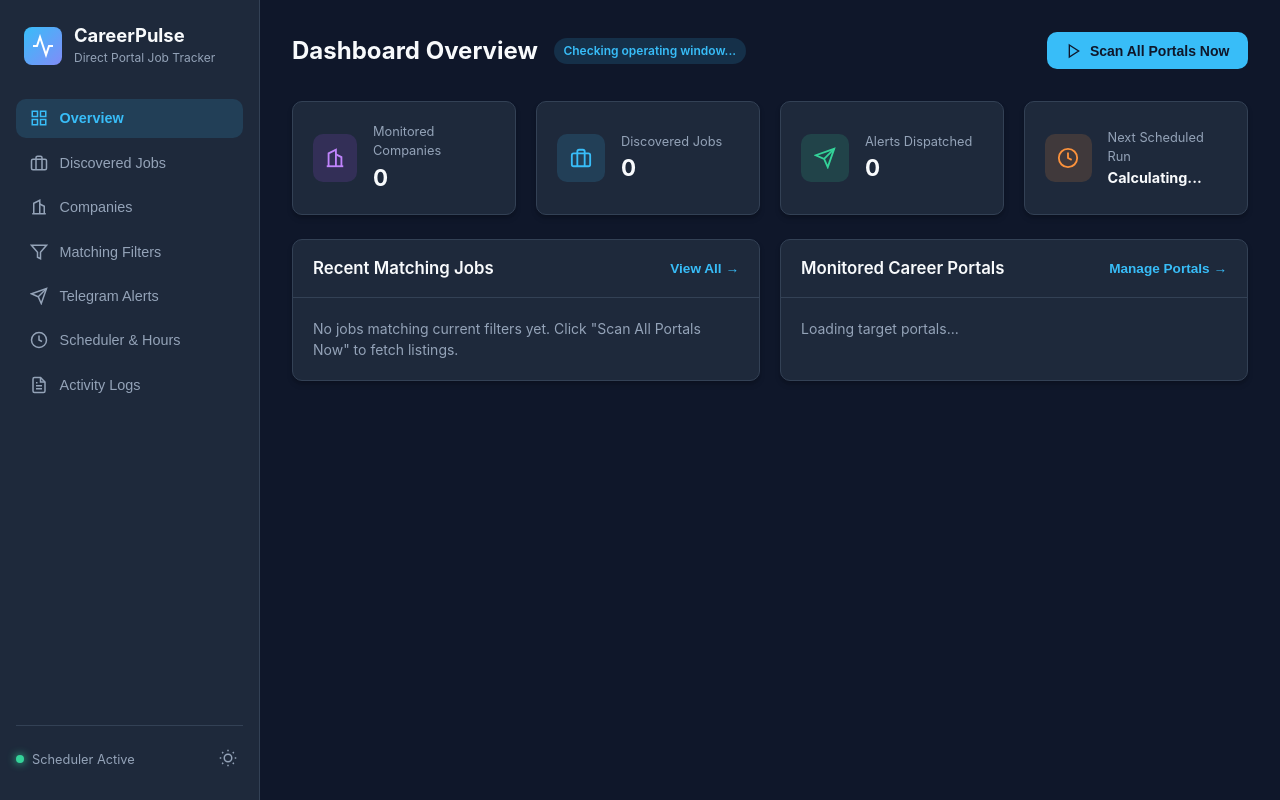
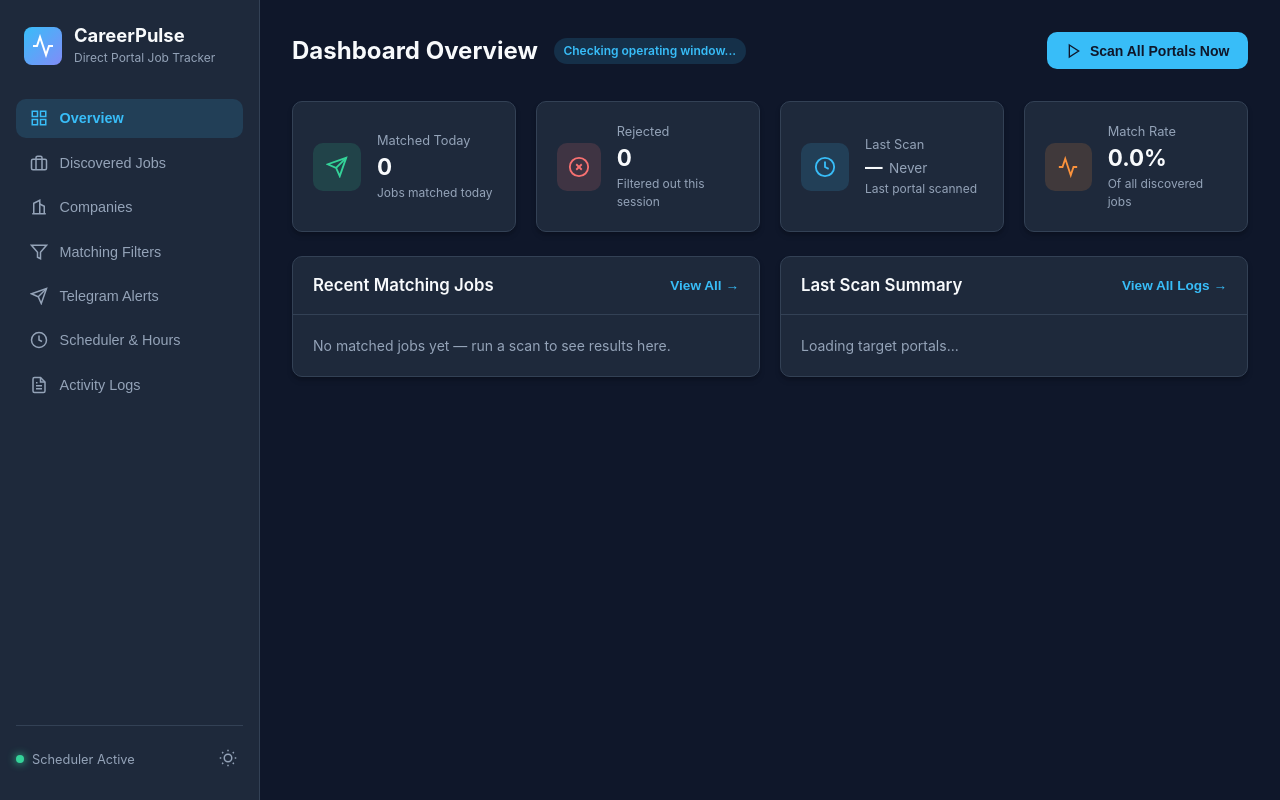
Before and after one commit to RdeepGhosh-2003/JOB-SCRAPPER, a FastAPI app: page / in a window 1280 px wide. Run offline with FastAPI, Linux system fonts and the light colour scheme; parts of the project's set-up code (start-up, migrations or seed data) failed here and were passed over.

Commit message:
feat(overview): redesign overview tab with new stat cards and last scan summary

```diff
--- a/src/career_pulse/web/app.py
+++ b/src/career_pulse/web/app.py
@@ -18,6 +18,7 @@ from career_pulse.web.routes.scan import router as scan_router
 from career_pulse.web.routes.telegram import router as telegram_router
 from career_pulse.web.routes.scheduler import router as scheduler_router, get_global_scheduler
 from career_pulse.web.routes.logs import router as logs_router
+from career_pulse.web.routes.overview import router as overview_router
 
 BASE_DIR = Path(__file__).resolve().parent
 STATIC_DIR = BASE_DIR / "static"
@@ -68,6 +69,7 @@ def create_app() -> FastAPI:
     app.include_router(telegram_router)
     app.include_router(scheduler_router)
     app.include_router(logs_router)
+    app.include_router(overview_router)
 
     # Dashboard Shell Route
     @app.get("/", response_class=HTMLResponse)
--- a/src/career_pulse/web/static/app.css
+++ b/src/career_pulse/web/static/app.css
@@ -336,10 +336,16 @@ body {
 .stat-icon.blue { background: rgba(56, 189, 248, 0.15); color: #38bdf8; }
 .stat-icon.green { background: rgba(52, 211, 153, 0.15); color: #34d399; }
 .stat-icon.orange { background: rgba(251, 146, 60, 0.15); color: #fb923c; }
+.stat-icon.red { background: rgba(248, 113, 113, 0.15); color: #f87171; }
 
 .stat-info {
     display: flex;
     flex-direction: column;
+}
+
+.stat-subtext {
+    font-size: 0.75rem;
+    color: var(--text-muted);
 }
 
 .stat-label {
--- a/src/career_pulse/web/static/app.js
+++ b/src/career_pulse/web/static/app.js
@@ -82,29 +82,44 @@ function initTheme() {
 // OVERVIEW TAB
 async function loadOverview() {
     try {
-        const [compRes, jobsRes, schedRes] = await Promise.all([
+        const [compRes, jobsRes, schedRes, statsRes] = await Promise.all([
             fetch("/api/companies").then(r => r.json()),
-            fetch("/api/jobs?limit=5").then(r => r.json()),
+            fetch("/api/jobs?limit=5&matched_only=true").then(r => r.json()),
             fetch("/api/scheduler/status").then(r => r.json()),
+            fetch("/api/overview/stats").then(r => r.json()),
         ]);
 
-        document.getElementById("stat-companies").textContent = compRes.length;
-        document.getElementById("stat-jobs").textContent = jobsRes.total;
+        // 1. Matched Today
+        const elMatchedToday = document.getElementById("stat-matched-today");
+        if (elMatchedToday) elMatchedToday.textContent = statsRes.matched_today || 0;
 
-        let totalAlerts = 0;
-        compRes.forEach(c => totalAlerts += (c.alerts_count || 0));
-        document.getElementById("stat-alerts").textContent = totalAlerts;
+        // 2. Rejected
+        const elRejected = document.getElementById("stat-rejected");
+        if (elRejected) elRejected.textContent = statsRes.jobs_rejected || 0;
 
-        // Next run
-        if (schedRes.next_run_at) {
-            const nextDt = new Date(schedRes.next_run_at);
-            document.getElementById("stat-next-run").textContent = nextDt.toLocaleTimeString([], { hour: '2-digit', minute: '2-digit' });
+        // 3. Last Scan (Company + Time)
+        const elLastScanComp = document.getElementById("stat-last-scan-company");
+        const elLastScanTime = document.getElementById("stat-last-scan-time");
+        if (elLastScanComp && elLastScanTime) {
+            if (statsRes.last_scan && statsRes.last_scan.company_name && statsRes.last_scan.company_name !== "None") {
+                elLastScanComp.textContent = statsRes.last_scan.company_name;
+                elLastScanTime.textContent = formatRelativeTime(statsRes.last_scan.scanned_at);
             } else {
-            document.getElementById("stat-next-run").textContent = schedRes.is_running ? "Idle" : "Disabled";
+                elLastScanComp.textContent = "—";
+                elLastScanTime.textContent = "Never";
+            }
+        }
+
+        // 4. Match Rate
+        const elMatchRate = document.getElementById("stat-match-rate");
+        if (elMatchRate) {
+            const rate = typeof statsRes.match_rate === "number" ? statsRes.match_rate.toFixed(1) : "0.0";
+            elMatchRate.textContent = `${rate}%`;
         }
 
         // Window pill
         const pill = document.getElementById("window-status-pill");
+        if (pill) {
             if (schedRes.in_active_window) {
                 pill.className = "badge badge-success";
                 pill.textContent = "Operating Window Active";
@@ -112,33 +127,71 @@ async function loadOverview() {
                 pill.className = "badge badge-warning";
                 pill.textContent = "Outside Operating Hours";
             }
+        }
 
-        // Recent Jobs list in overview
+        // Recent Matching Jobs panel
         const recentContainer = document.getElementById("overview-recent-jobs");
+        if (recentContainer) {
             if (jobsRes.jobs && jobsRes.jobs.length > 0) {
                 recentContainer.innerHTML = jobsRes.jobs.map(j => `
-                <div class="window-item mb-2">
+                    <div class="window-item mb-2" style="display: flex; justify-content: space-between; align-items: center;">
                         <div>
                             <strong>${escapeHtml(j.title)}</strong>
                             <div class="subtext text-muted">${escapeHtml(j.company_name)} • ${escapeHtml(j.location || 'Unknown')}</div>
                         </div>
-                    <a href="${escapeHtml(j.apply_url)}" target="_blank" class="btn btn-sm btn-primary">Apply →</a>
+                        <a href="${escapeHtml(j.apply_url || j.url)}" target="_blank" class="btn btn-sm btn-primary">Apply →</a>
                     </div>
                 `).join("");
+            } else {
+                recentContainer.innerHTML = `<p class="text-muted">No matched jobs yet — run a scan to see results here.</p>`;
+            }
         }
 
-        // Recent Companies in overview
+        // Last Scan Summary: Max 6 companies ordered by last_scanned_at DESC
         const compContainer = document.getElementById("overview-companies-list");
-        if (compRes.length > 0) {
-            compContainer.innerHTML = compRes.slice(0, 5).map(c => `
-                <div class="window-item mb-2">
-                    <div>
+        if (compContainer) {
+            if (compRes && compRes.length > 0) {
+                const sorted = [...compRes].sort((a, b) => {
+                    const tA = a.last_scanned_at ? new Date(a.last_scanned_at.endsWith("Z") ? a.last_scanned_at : a.last_scanned_at + "Z").getTime() : 0;
+                    const tB = b.last_scanned_at ? new Date(b.last_scanned_at.endsWith("Z") ? b.last_scanned_at : b.last_scanned_at + "Z").getTime() : 0;
+                    return tB - tA;
+                });
+                const top6 = sorted.slice(0, 6);
+
+                compContainer.innerHTML = top6.map(c => {
+                    let statusBadge = `<span class="badge badge-neutral">—</span>`;
+                    if (c.last_scanned_at) {
+                        if (c.scan_status === 'success') {
+                            statusBadge = `<span class="badge badge-success" title="Scan succeeded">✅</span>`;
+                        } else if (c.scan_status === 'failed') {
+                            statusBadge = `<span class="badge badge-danger" title="${escapeHtml(c.last_error || 'Scan failed')}">❌</span>`;
+                        }
+                    }
+                    const relativeTime = formatRelativeTime(c.last_scanned_at);
+                    const jobsCount = c.job_count || 0;
+                    const jobsText = `${jobsCount} ${jobsCount === 1 ? 'job' : 'jobs'} found`;
+
+                    return `
+                        <div class="window-item mb-2" style="display: flex; justify-content: space-between; align-items: center; padding: 0.6rem 0.85rem;">
+                            <div style="display: flex; flex-direction: column; gap: 0.2rem; min-width: 0;">
+                                <div style="display: flex; align-items: center; gap: 0.5rem; flex-wrap: wrap;">
                                     <strong>${escapeHtml(c.name)}</strong>
-                        <span class="badge badge-info ml-2">${escapeHtml(c.ats_provider)}</span>
+                                    <span class="badge badge-info">${escapeHtml((c.ats_provider || 'custom').toUpperCase())}</span>
+                                    ${statusBadge}
                                 </div>
-                    <span class="text-muted">${c.job_count || 0} jobs</span>
+                                <div class="subtext text-muted" style="font-size: 0.78rem;">
+                                    Scanned ${escapeHtml(relativeTime)}
                                 </div>
-            `).join("");
+                            </div>
+                            <div style="text-align: right; white-space: nowrap; font-size: 0.85rem; font-weight: 500;">
+                                <span class="text-muted">${escapeHtml(jobsText)}</span>
+                            </div>
+                        </div>
+                    `;
+                }).join("");
+            } else {
+                compContainer.innerHTML = `<p class="text-muted">No monitored portals registered yet.</p>`;
+            }
         }
     } catch (e) {
         console.error("Error loading overview:", e);
@@ -832,6 +885,23 @@ function escapeHtml(str) {
         .replace(/'/g, "&#039;");
 }
 
+function formatRelativeTime(dateStr) {
+    if (!dateStr) return "Never";
+    let date = new Date(dateStr.endsWith("Z") ? dateStr : dateStr + "Z");
+    if (isNaN(date.getTime())) {
+        date = new Date(dateStr);
+        if (isNaN(date.getTime())) return "Never";
+    }
+    const diffSec = Math.floor((Date.now() - date.getTime()) / 1000);
+    if (diffSec < 0 || diffSec < 60) return "Just now";
+    const diffMin = Math.floor(diffSec / 60);
+    if (diffMin < 60) return `${diffMin} min ago`;
+    const diffHours = Math.floor(diffMin / 60);
+    if (diffHours < 24) return `${diffHours} hr${diffHours > 1 ? 's' : ''} ago`;
+    const diffDays = Math.floor(diffHours / 24);
+    return `${diffDays} day${diffDays > 1 ? 's' : ''} ago`;
+}
+
 // ACTIVITY LOGS TAB
 async function loadLogs() {
     const tbody = document.getElementById("logs-table-body");
--- a/src/career_pulse/web/templates/index.html
+++ b/src/career_pulse/web/templates/index.html
@@ -4,7 +4,7 @@
     <meta charset="UTF-8">
     <meta name="viewport" content="width=device-width, initial-scale=1.0">
     <title>CareerPulse — Local Career Portal Job Tracker</title>
-    <link rel="stylesheet" href="/static/app.css?v=8">
+    <link rel="stylesheet" href="/static/app.css?v=9">
 </head>
 <body>
     <div class="app-layout">
@@ -87,39 +87,46 @@
             <section id="tab-overview" class="tab-panel active">
                 <div class="stats-grid">
                     <div class="stat-card">
-                        <div class="stat-icon purple">
-                            <svg width="22" height="22" viewBox="0 0 24 24" fill="none" stroke="currentColor" stroke-width="2"><path d="M3 21h18"/><path d="M5 21V7l8-4v18"/><path d="M19 21V11l-6-3"/></svg>
+                        <div class="stat-icon green">
+                            <svg width="22" height="22" viewBox="0 0 24 24" fill="none" stroke="currentColor" stroke-width="2"><path d="m22 2-7 20-4-9-9-4Z"/><path d="M22 2 11 13"/></svg>
                         </div>
                         <div class="stat-info">
-                            <span class="stat-label">Monitored Companies</span>
-                            <span class="stat-value" id="stat-companies">0</span>
+                            <span class="stat-label">Matched Today</span>
+                            <span class="stat-value" id="stat-matched-today">0</span>
+                            <span class="stat-subtext">Jobs matched today</span>
+                        </div>
+                    </div>
+                    <div class="stat-card">
+                        <div class="stat-icon red">
+                            <svg width="22" height="22" viewBox="0 0 24 24" fill="none" stroke="currentColor" stroke-width="2"><circle cx="12" cy="12" r="10"/><line x1="15" y1="9" x2="9" y2="15"/><line x1="9" y1="9" x2="15" y2="15"/></svg>
+                        </div>
+                        <div class="stat-info">
+                            <span class="stat-label">Rejected</span>
+                            <span class="stat-value" id="stat-rejected">0</span>
+                            <span class="stat-subtext">Filtered out this session</span>
                         </div>
                     </div>
                     <div class="stat-card">
                         <div class="stat-icon blue">
-                            <svg width="22" height="22" viewBox="0 0 24 24" fill="none" stroke="currentColor" stroke-width="2"><rect x="2" y="7" width="20" height="14" rx="2" ry="2"/><path d="M16 21V5a2 2 0 0 0-2-2h-4a2 2 0 0 0-2 2v16"/></svg>
+                            <svg width="22" height="22" viewBox="0 0 24 24" fill="none" stroke="currentColor" stroke-width="2"><circle cx="12" cy="12" r="10"/><polyline points="12 6 12 12 16 14"/></svg>
                         </div>
                         <div class="stat-info">
-                            <span class="stat-label">Discovered Jobs</span>
-                            <span class="stat-value" id="stat-jobs">0</span>
-                        </div>
-                    </div>
-                    <div class="stat-card">
-                        <div class="stat-icon green">
-                            <svg width="22" height="22" viewBox="0 0 24 24" fill="none" stroke="currentColor" stroke-width="2"><path d="m22 2-7 20-4-9-9-4Z"/><path d="M22 2 11 13"/></svg>
-                        </div>
-                        <div class="stat-info">
-                            <span class="stat-label">Alerts Dispatched</span>
-                            <span class="stat-value" id="stat-alerts">0</span>
+                            <span class="stat-label">Last Scan</span>
+                            <div style="display: flex; align-items: baseline; gap: 0.4rem; flex-wrap: wrap;">
+                                <span id="stat-last-scan-company" style="font-weight: 700; font-size: 1.1rem;">—</span>
+                                <span id="stat-last-scan-time" style="font-size: 0.85rem; color: var(--text-muted);">Never</span>
+                            </div>
+                            <span class="stat-subtext">Last portal scanned</span>
                         </div>
                     </div>
                     <div class="stat-card">
                         <div class="stat-icon orange">
-                            <svg width="22" height="22" viewBox="0 0 24 24" fill="none" stroke="currentColor" stroke-width="2"><circle cx="12" cy="12" r="10"/><polyline points="12 6 12 12 16 14"/></svg>
+                            <svg width="22" height="22" viewBox="0 0 24 24" fill="none" stroke="currentColor" stroke-width="2"><path d="M22 12h-4l-3 9L9 3l-3 9H2"/></svg>
                         </div>
                         <div class="stat-info">
-                            <span class="stat-label">Next Scheduled Run</span>
-                            <span class="stat-value text-sm" id="stat-next-run">Calculating...</span>
+                            <span class="stat-label">Match Rate</span>
+                            <span class="stat-value" id="stat-match-rate">0.0%</span>
+                            <span class="stat-subtext">Of all discovered jobs</span>
                         </div>
                     </div>
                 </div>
@@ -133,16 +140,16 @@
                         </div>
                         <div class="card-body">
                             <div id="overview-recent-jobs" class="job-list-compact">
-                                <p class="text-muted">No jobs matching current filters yet. Click "Scan All Portals Now" to fetch listings.</p>
+                                <p class="text-muted">No matched jobs yet — run a scan to see results here.</p>
                             </div>
                         </div>
                     </div>
 
-                    <!-- Monitored Companies Quickview -->
+                    <!-- Last Scan Summary Quickview -->
                     <div class="card">
                         <div class="card-header">
-                            <h3>Monitored Career Portals</h3>
-                            <button class="btn-text" onclick="switchTab('tab-companies')">Manage Portals →</button>
+                            <h3>Last Scan Summary</h3>
+                            <button class="btn-text" onclick="switchTab('tab-logs')">View All Logs →</button>
                         </div>
                         <div class="card-body">
                             <div id="overview-companies-list" class="company-list-compact">
@@ -480,6 +487,6 @@
         </main>
     </div>
 
-    <script src="/static/app.js?v=8"></script>
+    <script src="/static/app.js?v=9"></script>
 </body>
 </html>
```
Also changed, not shown: src/career_pulse/db/session.py (+78 -0 lines), src/career_pulse/web/routes/jobs.py (+9 -0 lines), src/career_pulse/web/routes/overview.py (added, +17 -0 lines), tests/test_database.py (+39 -0 lines), tests/test_web_api.py (+29 -0 lines). Lines whose indentation alone changed are shown as unchanged.
